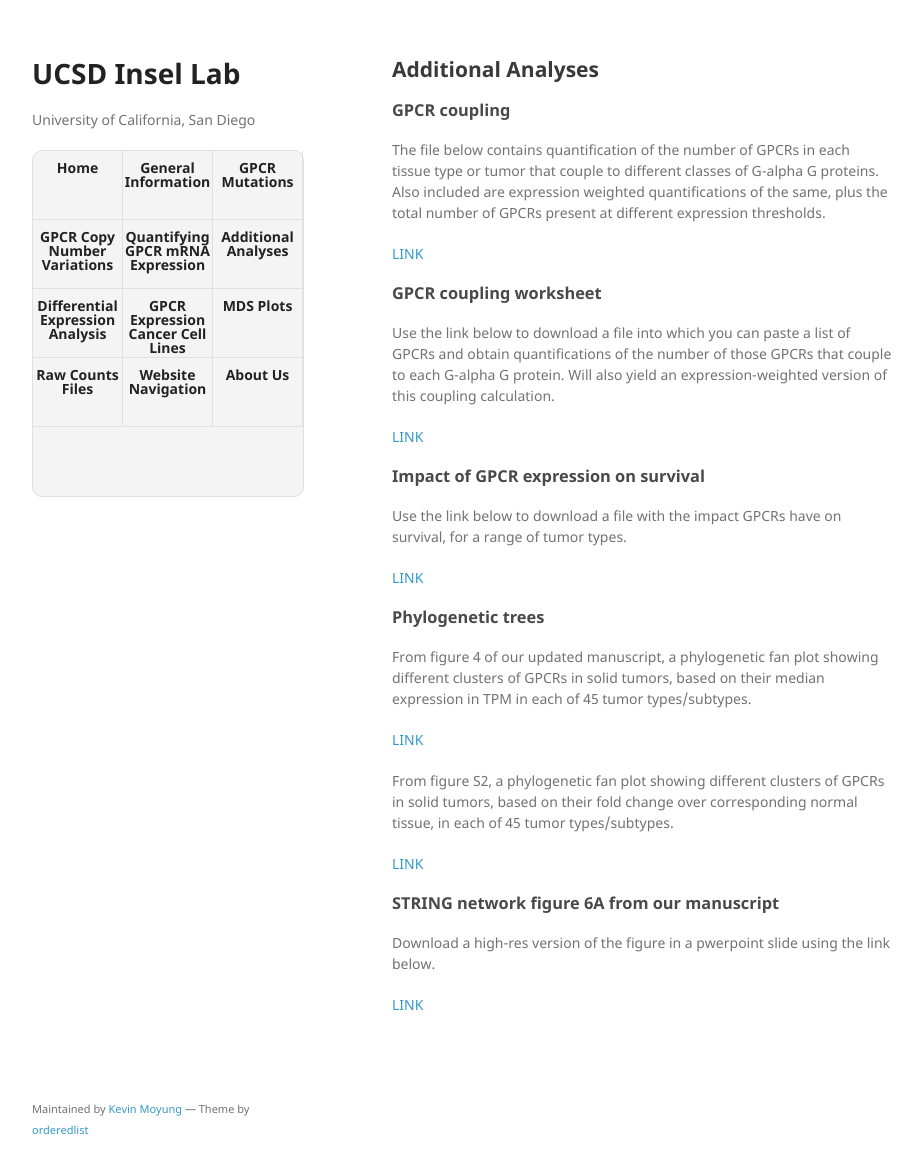
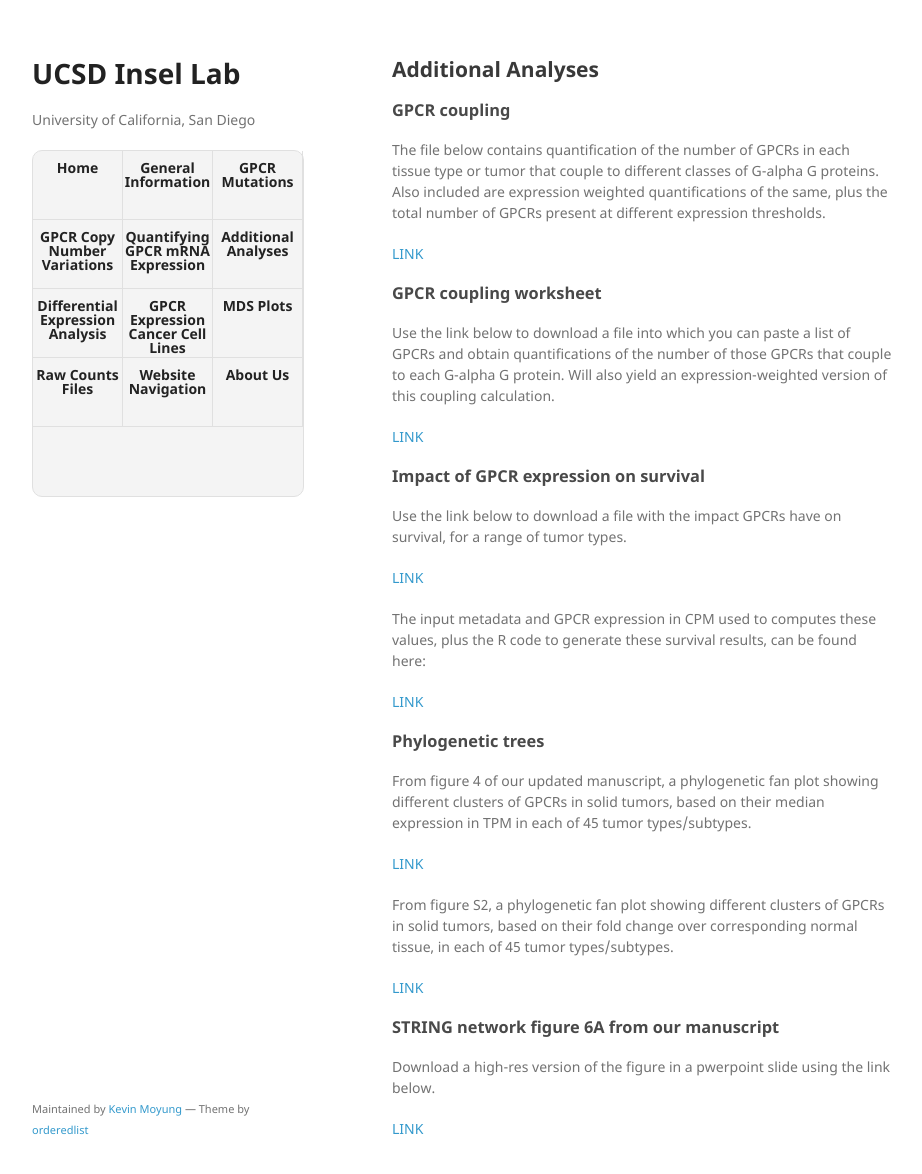
Before and after one commit to insellab/insellab.github.io, a Jekyll site: the page built from analyses.md, in a window 1280 px wide and 1209 px high. Shown: the top 1174 px of the window, without its empty margins (178-1100 px from the left). Built offline with Jekyll 4.4.1, drawn with Linux system fonts in a browser that asks for light colours; our own code applies the rules of GitHub Pages for plain Markdown files.

Commit message:
Update analyses.md

```diff
--- a/analyses.md
+++ b/analyses.md
@@ -18,6 +18,11 @@ Use the link below to download a file into which you can paste a list of GPCRs a
 Use the link below to download a file with the impact GPCRs have on survival, for a range of tumor types.
 
 [LINK](https://drive.google.com/open?id=1NWHusecQNIYViYpAOKGcw1YwxUgQsDcE)
+
+The input metadata and GPCR expression in CPM used to computes these values, plus the R code to generate these survival results, can be found here:
+
+[LINK](https://drive.google.com/open?id=1MjWyNKKNJp25KDgITKNbgSwIqF00D3lC)
+
 
 
 
```
